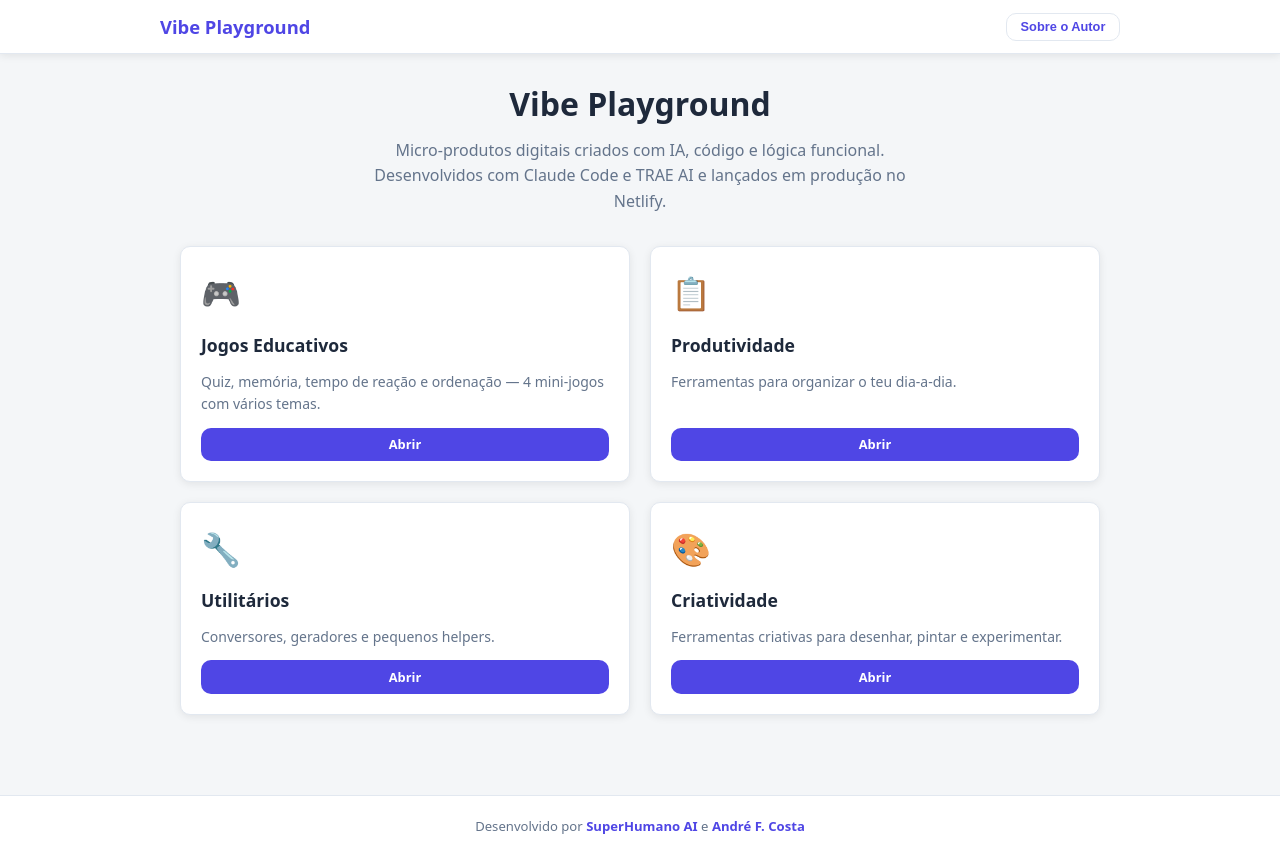
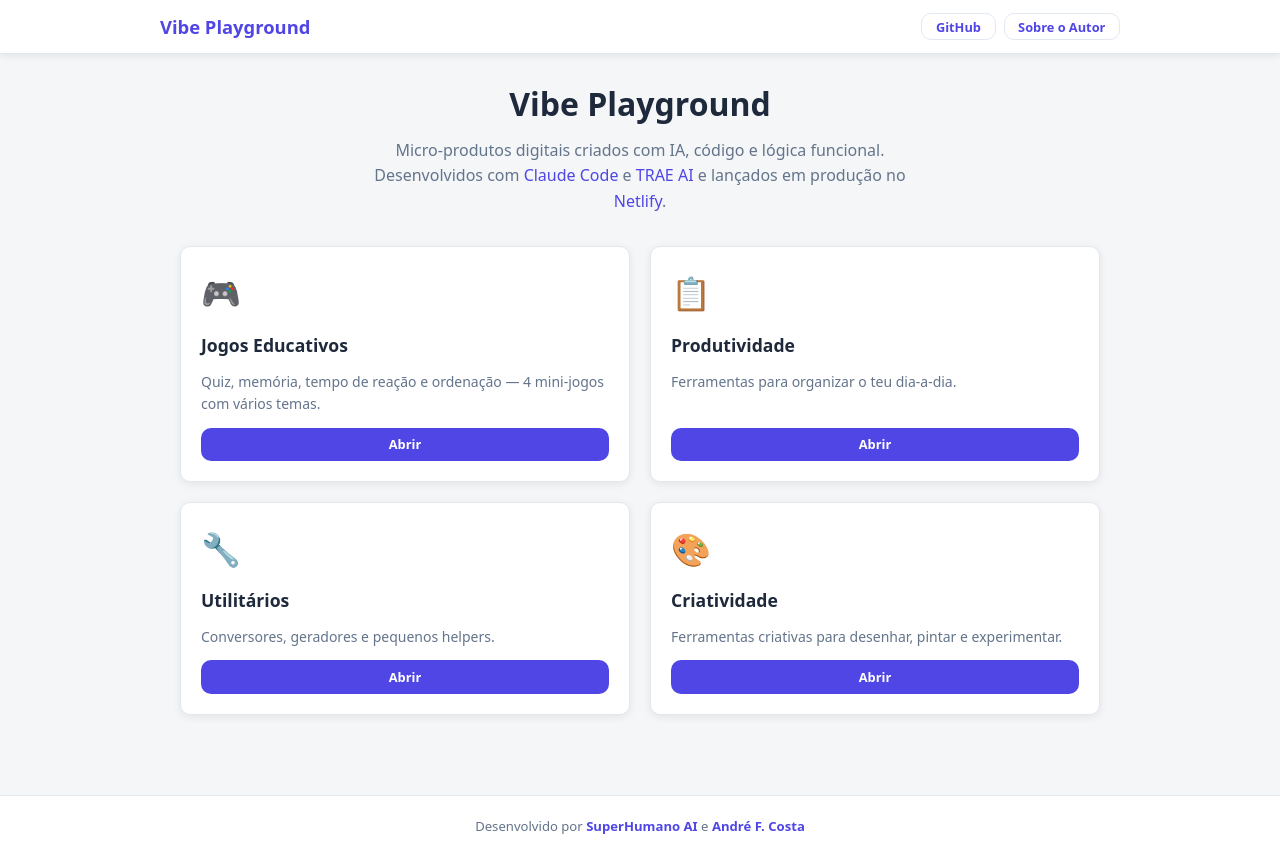
Before and after one commit to andrecosta99/vibe-coding, a plain HTML site: page index.html in a window 1280 px wide. Drawn offline with Linux system fonts and the light colour scheme.

Commit message:
update readme and header links

```diff
--- a/assets/app.js
+++ b/assets/app.js
@@ -15,7 +15,10 @@ function renderHeader(crumbs) {
   header.innerHTML = `
     <div class="site-header__inner">
       <div class="site-header__title"><a href="${homeHref}">Vibe Playground</a></div>
-      <button class="header-author-btn" id="open-author-modal" aria-label="Sobre o autor">Sobre o Autor</button>
+      <div class="header-actions">
+        <a class="header-github-link" href="https://github.com/andrecosta99/vibe-coding" target="_blank" rel="noopener" aria-label="Ver projeto no GitHub">GitHub</a>
+        <button class="header-author-btn" id="open-author-modal" aria-label="Sobre o autor">Sobre o Autor</button>
+      </div>
     </div>`;
 
   // Render breadcrumbs inside .container (before first child), only if more than 1 crumb
@@ -92,8 +95,6 @@ function renderFooter(basePath) {
       <p class="author-subtitle">Professor Universitário &bull; Produto Digital &bull; IA</p>
       <div class="author-bio">
         <p>André F. Costa é Professor Universitário nas áreas de Produto Digital e Tecnologias Web, tendo formado centenas de alunos entre Portugal e Brasil ao longo da última década. Trabalha na interseção entre design, tecnologia e Inteligência Artificial, com foco na criação e desenvolvimento de produtos digitais e startups tecnológicas.</p>
-        <p>Ao longo do seu percurso profissional, participou em diversos projetos digitais nacionais e internacionais, incluindo colaboração na implementação dos Apple Maps em Portugal. Dinamiza regularmente formações em organizações tecnológicas de referência em Portugal, Brasil, Angola e Cabo Verde.</p>
-        <p>É convidado em eventos de tecnologia como o Web Summit, Tech Summit e CESAE Digital, entre outros. É autor do capítulo "Inteligência Artificial e o Futuro do Trabalho" no livro luso-brasileiro <em>Negócios e Carreiras II</em> e possui trabalhos científicos publicados na área da Inteligência Artificial. Enquanto empreendedor tecnológico, é fundador de dois produtos digitais online com faturação combinada superior a 100 mil euros (mais de 500 mil reais).</p>
       </div>
       <div class="author-socials">
         <a href="https://www.youtube.com/@superhumano-ai" target="_blank" rel="noopener">&#9654; YouTube</a>
--- a/assets/styles.css
+++ b/assets/styles.css
@@ -59,18 +59,31 @@ img, svg { display: block; max-width: 100%; }
   color: var(--clr-primary);
 }
 .site-header__title a { color: inherit; }
-.header-author-btn {
-  background: none;
+.header-actions {
+  display: flex;
+  align-items: center;
+  gap: .5rem;
+}
+.header-author-btn,
+.header-github-link {
+  display: inline-flex;
+  align-items: center;
+  justify-content: center;
   border: 1px solid var(--clr-border);
   border-radius: var(--radius);
   padding: .35rem .85rem;
   font-size: .8rem;
-  cursor: pointer;
   color: var(--clr-primary);
   font-weight: 600;
+  line-height: 1.1;
+  font-family: inherit;
+  background: var(--clr-surface);
+  text-decoration: none;
   transition: background .15s, border-color .15s;
 }
-.header-author-btn:hover { background: #eef2ff; border-color: var(--clr-primary); }
+.header-author-btn { cursor: pointer; }
+.header-author-btn:hover,
+.header-github-link:hover { background: #eef2ff; border-color: var(--clr-primary); text-decoration: none; }
 
 /* ---------- Breadcrumb (inside .container) ---------- */
 .breadcrumb {
--- a/index.html
+++ b/index.html
@@ -12,7 +12,7 @@
   <main class="container">
     <section class="hero">
       <h1>Vibe Playground</h1>
-      <p>Micro-produtos digitais criados com IA, código e lógica funcional. Desenvolvidos com Claude Code e TRAE AI e lançados em produção no Netlify.</p>
+      <p>Micro-produtos digitais criados com IA, código e lógica funcional. Desenvolvidos com <a href="https://www.anthropic.com/claude-code" target="_blank" rel="noopener">Claude Code</a> e <a href="https://www.trae.ai/" target="_blank" rel="noopener">TRAE AI</a> e lançados em produção no <a href="https://www.netlify.com/" target="_blank" rel="noopener">Netlify</a>.</p>
     </section>
 
     <div class="card-grid grid-2x2" role="list">
```
Also changed, not shown: 1 other file.
